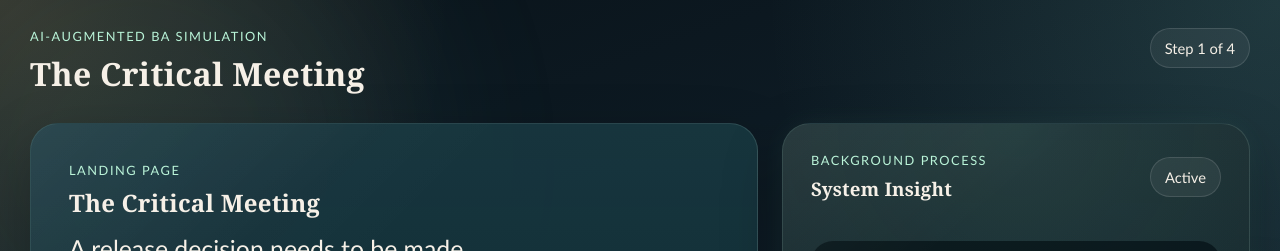
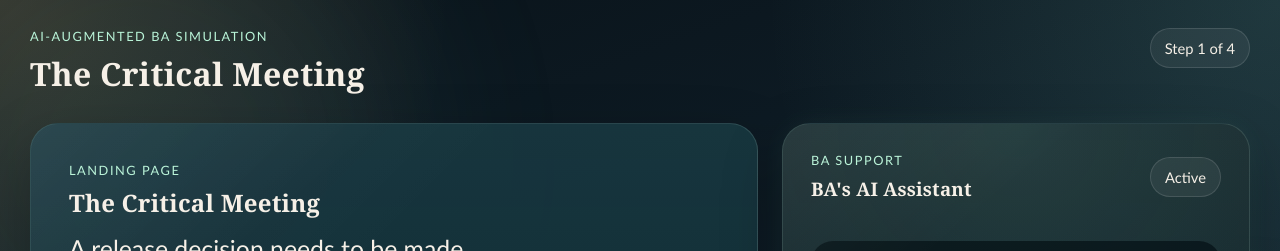
Before and after one commit to EnqiXu123/The-Critical-Meeting-AI-Augmented-BA-Simulation, a plain HTML site: page index.html in a window 1280 px wide. Shown: the top 251 px of the page. Drawn offline with Linux system fonts and the light colour scheme.

Commit message:
Update index.html

```diff
--- a/index.html
+++ b/index.html
@@ -62,8 +62,8 @@
             <aside class="ai-preview-panel panel">
               <div class="panel-head">
                 <div>
-                  <p class="section-tag">Background Process</p>
-                  <h3>System Insight</h3>
+                  <p class="section-tag">BA Support</p>
+                  <h3>BA's AI Assistant</h3>
                 </div>
                 <span class="live-indicator">Active</span>
               </div>
```
